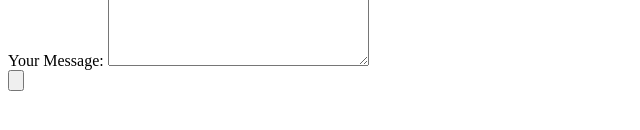
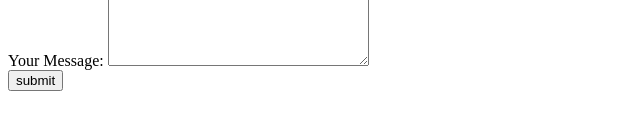
Before and after one commit to changchuk/cv, a plain HTML site: page contact.html in a window 1280 px wide. Shown: the part 314-444 px from the top of the page, 0-640 px from the left. Drawn offline with Linux system fonts and the light colour scheme.

Commit message:
Update contact.html

```diff
--- a/contact.html
+++ b/contact.html
@@ -17,7 +17,7 @@
             <input type="email" name="" value=""><br>
             <label for="">Your Message:</label>
             <textarea name="name" rows="10" cols="30"></textarea><br>
-            <input type="submit" name="submit" value="">
+            <input type="submit" name="submit" value="submit">
         </form>
     </body>
 </html>
```
